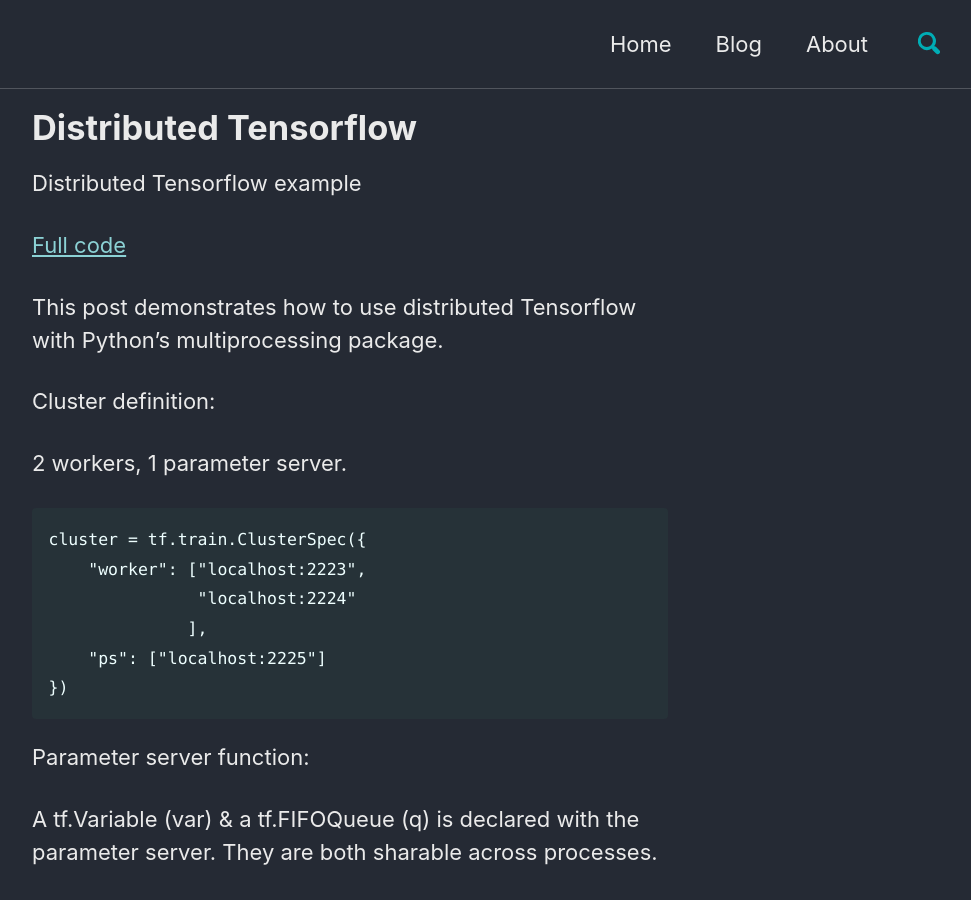
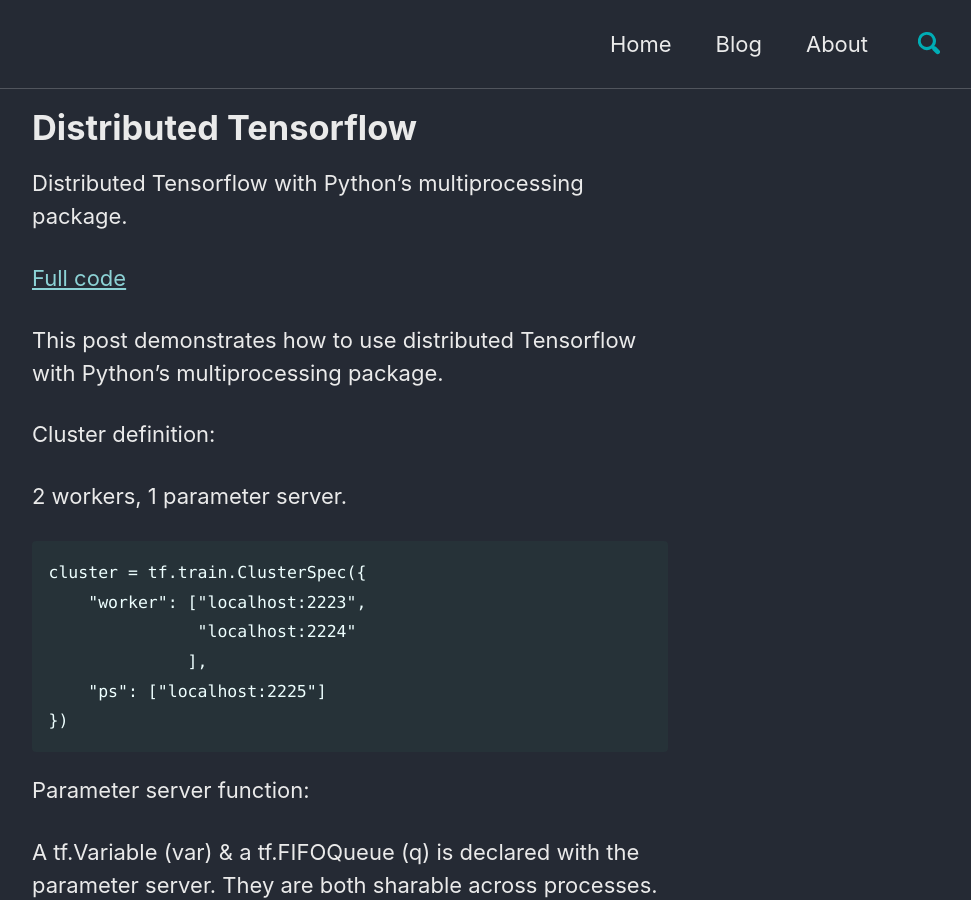
Before and after one commit to ChuaCheowHuan/ChuaCheowHuan.github.io, a Jekyll site: the page built from _posts/2019-06-09-dist_tf.md, in a window 1280 px wide and 900 px high. Shown: the whole window, without its empty margins (290-1261 px from the left). Built offline with Jekyll 4.4.1, drawn with Linux system fonts in a browser that asks for light colours; cached includes are drawn as plain includes; comment, search, counter and statistics services are not loaded; some of the changed text lies outside the part shown.

Commit message:
dist tf post

```diff
--- a/_posts/2019-06-09-dist_tf.md
+++ b/_posts/2019-06-09-dist_tf.md
@@ -4,7 +4,7 @@
 title: Distributed Tensorflow
 
 ---
-Distributed Tensorflow example
+Distributed Tensorflow with Python's multiprocessing package.
 
 [Full code](https://github.com/ChuaCheowHuan/reinforcement_learning/blob/master/)
 
```
